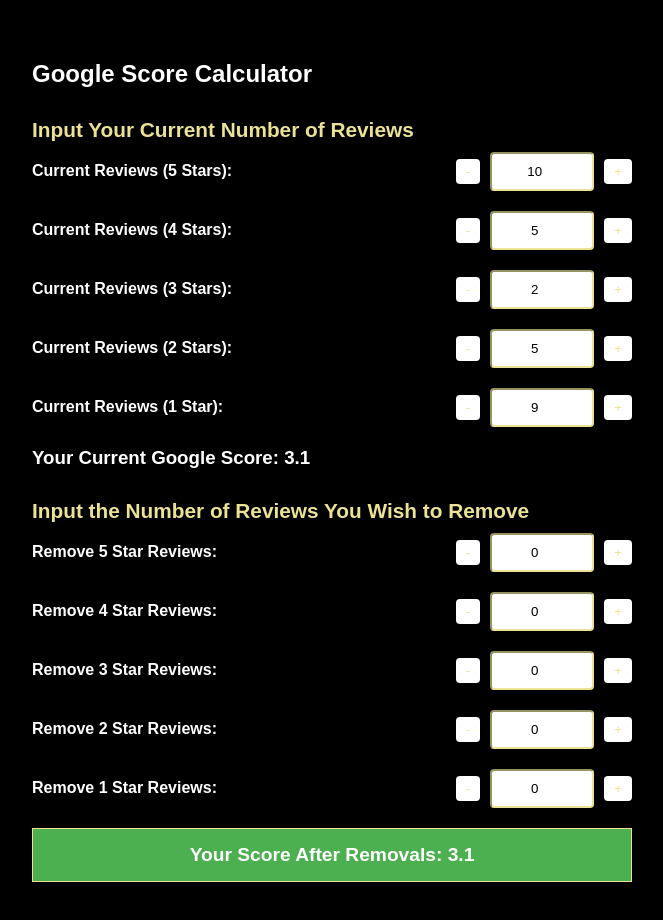
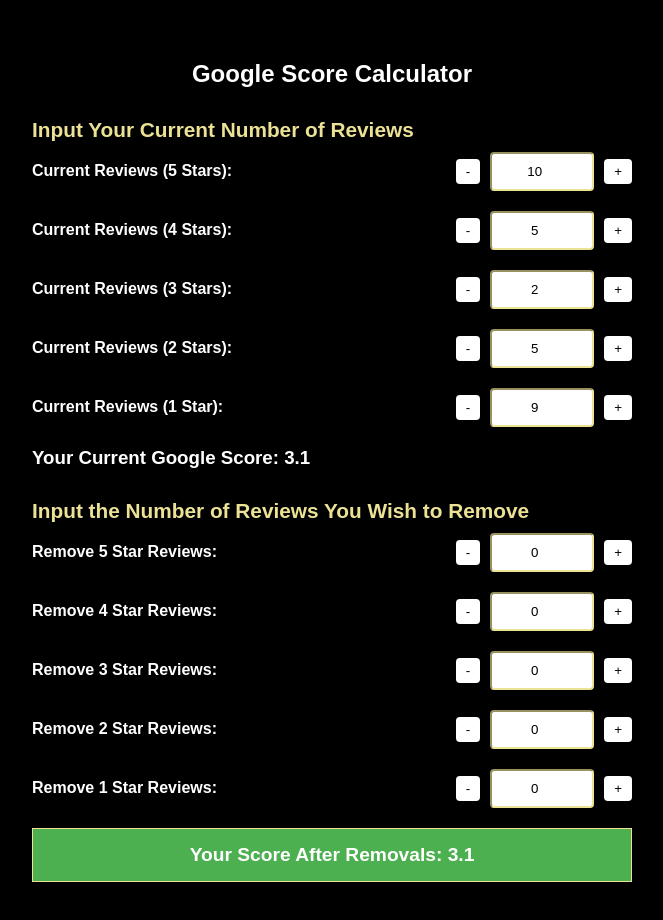
Before and after one commit to Innovative-group1/Innovative-Business-Solutions-calculator, a plain HTML site: page index.html in a window 1280 px wide. Shown: the whole page, without its empty margins (308-971 px from the left). Drawn offline with Linux system fonts and the light colour scheme.

Commit message:
Update index.html

```diff
--- a/index.html
+++ b/index.html
@@ -25,6 +25,10 @@
             color: #ffffff;
         }
 
+        h2 {
+            text-align: center; /* Center align the title */
+        }
+
         .input-row {
             display: flex;
             align-items: center;
@@ -49,7 +53,7 @@
 
         .increment-button, .decrement-button {
             background-color: #ffffff;
-            color: #ece295;
+            color: #000000; /* Set text color to black */
             border: none;
             padding: 5px 10px;
             cursor: pointer;
```
